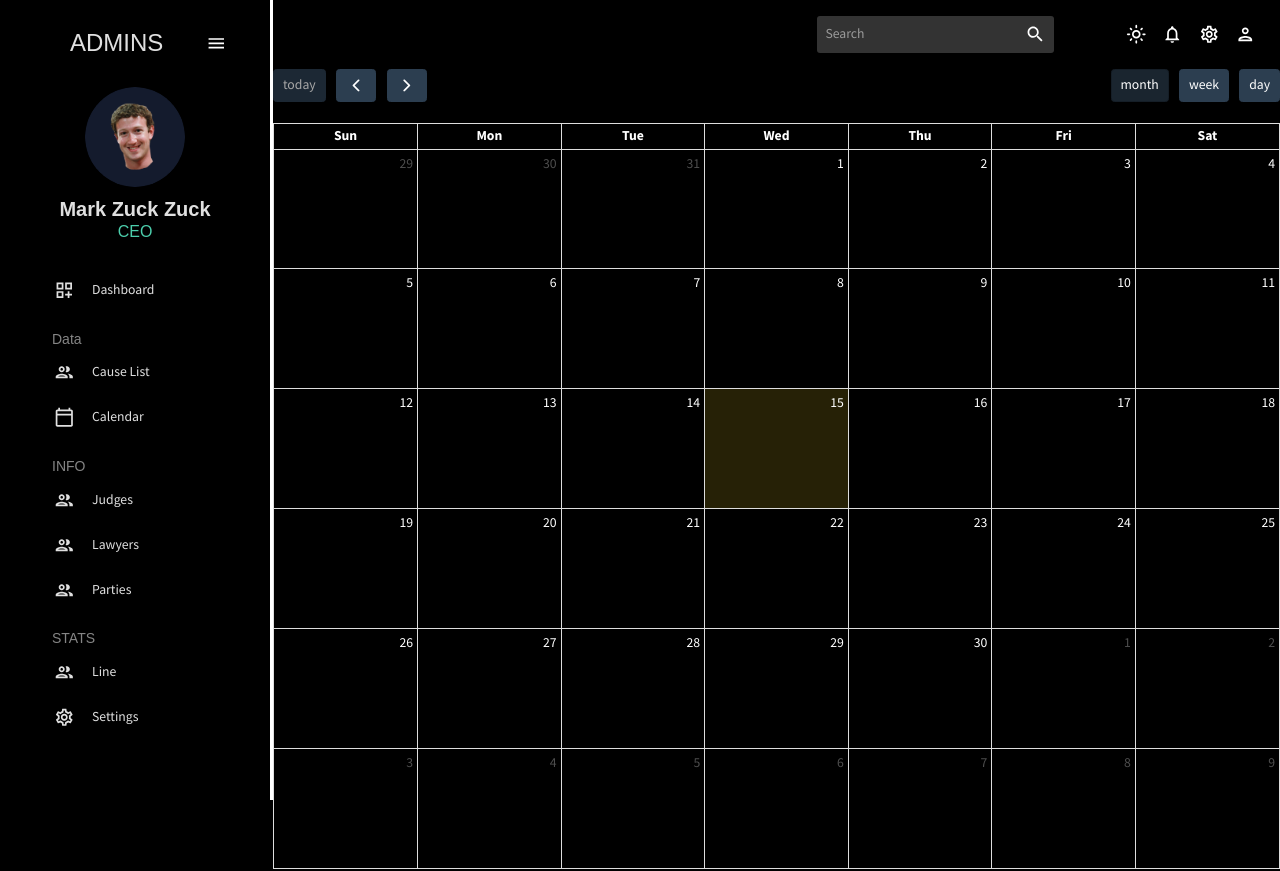
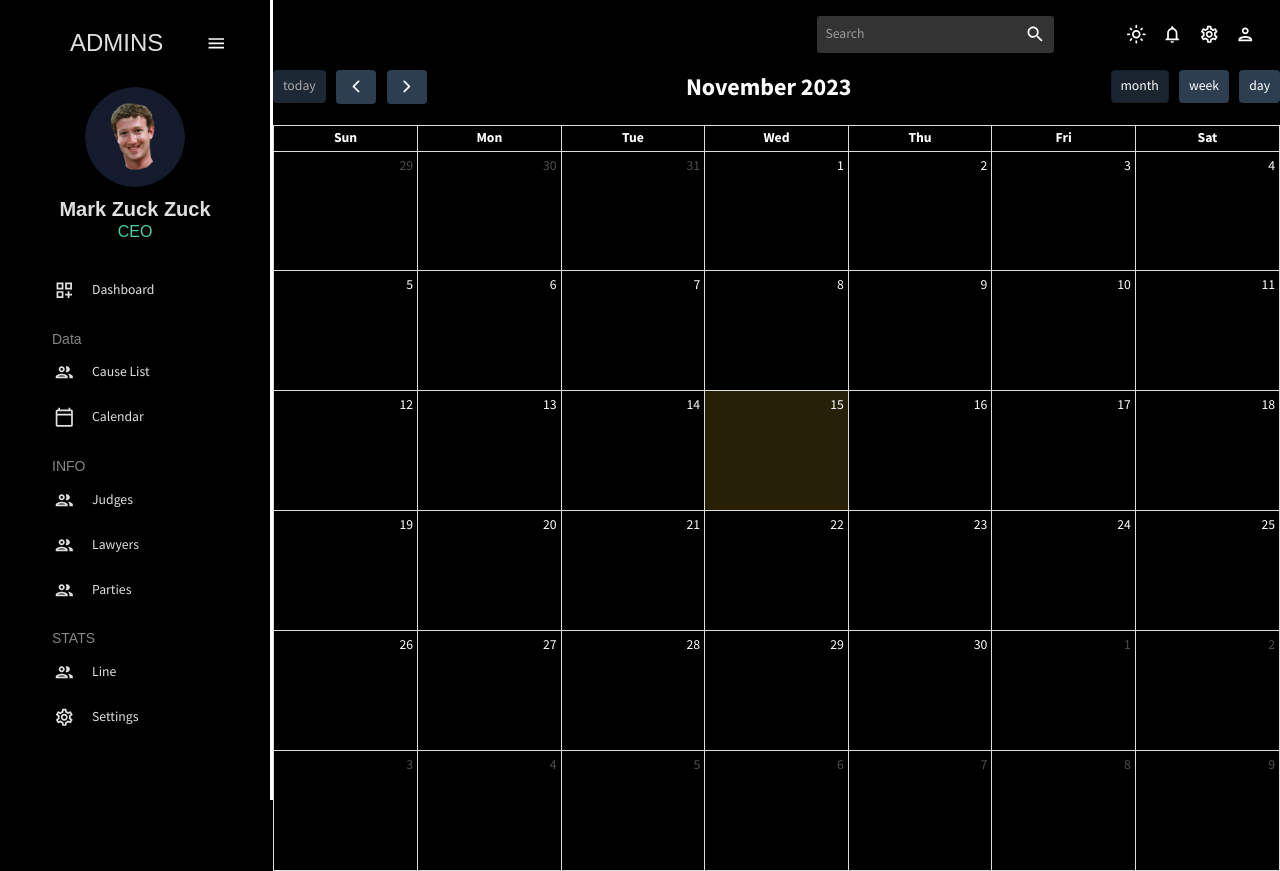
Before and after one commit to Shaik-Amaan-Ahmed/e-portal-for-case-management, a React (Create React App) app: page /calendar in a window 1280 px wide. Built offline with nearby package versions, Linux system fonts and the light colour scheme.

Commit message:
added calendar component

```diff
--- a/package.json
+++ b/package.json
@@ -7,7 +7,9 @@
     "@emotion/styled": "^11.11.0",
     "@fullcalendar/core": "^6.1.9",
     "@fullcalendar/daygrid": "^6.1.9",
+    "@fullcalendar/interaction": "^6.1.9",
     "@fullcalendar/list": "^6.1.9",
+    "@fullcalendar/react": "^6.1.9",
     "@fullcalendar/timegrid": "^6.1.9",
     "@heroicons/react": "^2.0.18",
     "@material-tailwind/react": "^2.1.4",
--- a/src/calendar.js
+++ b/src/calendar.js
@@ -41,6 +41,7 @@ export const MyCalendar = () => {
         select={handleSelect}
         headerToolbar={{
           start: "today prev next",
+          center:"title",
           end: "dayGridMonth dayGridWeek dayGridDay"
         }}
         eventContent={(info) => <EventItem info={info} />}
```
Also changed, not shown: 1 other file (tests, documents, lock files or other folders).
